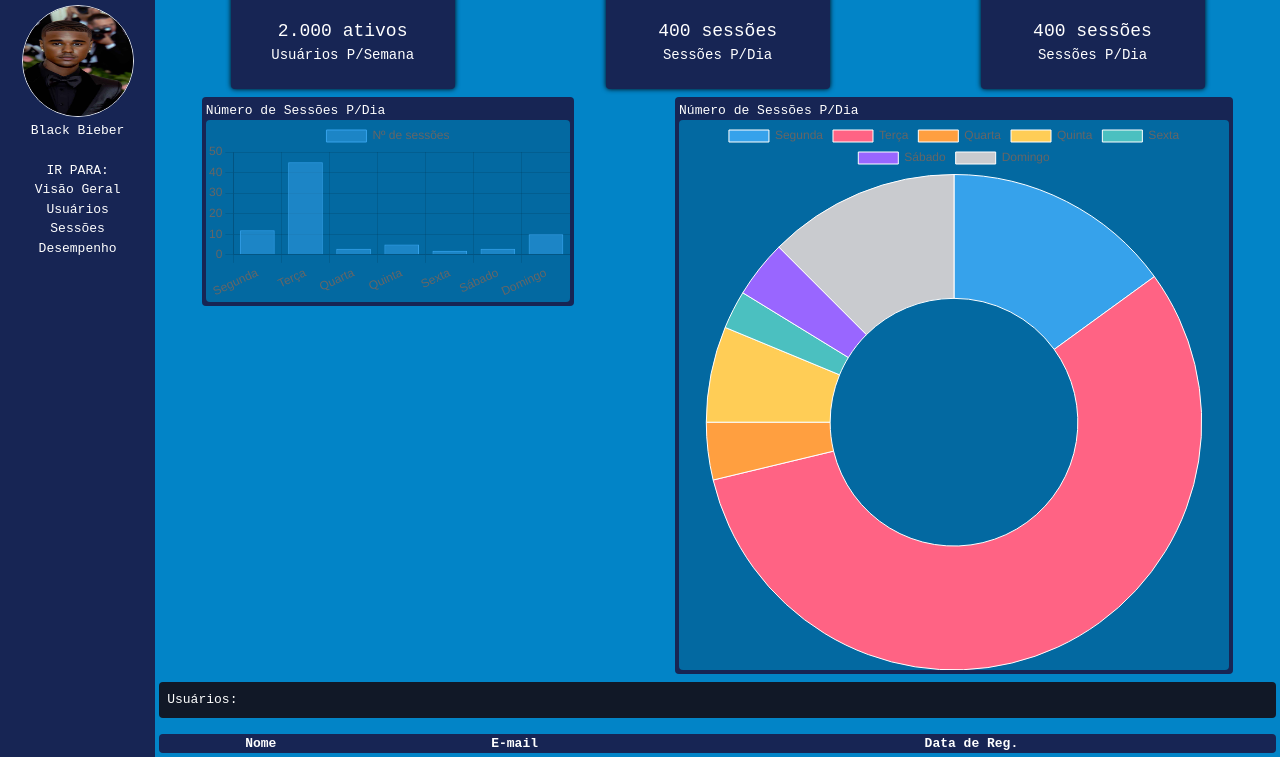
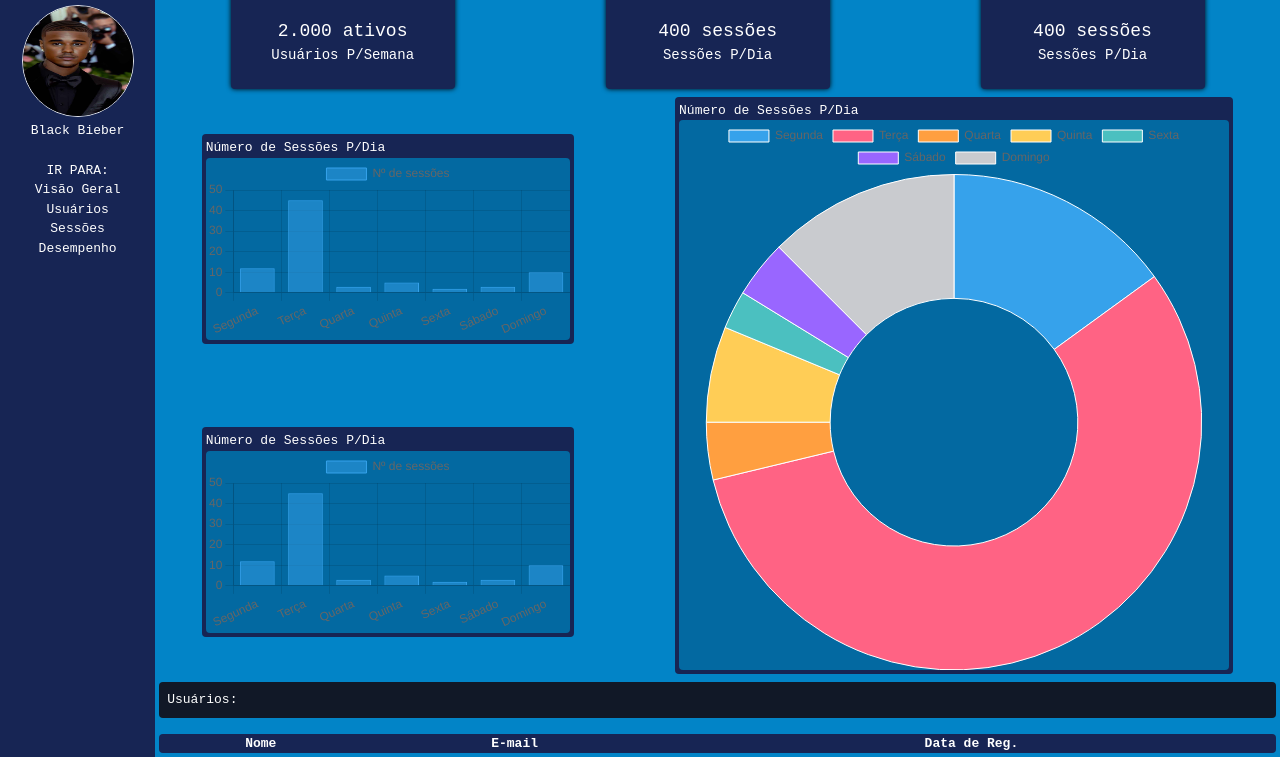
Before and after one commit to SalisSilva337/responsive-dashboard, a website: page src/Nadzieja/index.html in a window 1280 px wide. Shown: the part 55-812 px from the top of the page. Drawn offline with nearby package versions, Linux system fonts and the light colour scheme; files that its build step writes are made by us from their sources; no server answers.

Commit message:
mais um grafico adicionado

```diff
--- /dev/null
+++ b/src/Nadzieja/chart3.js
@@ -0,0 +1,30 @@
+let ctx3 = document.getElementById("barChart3");
+
+let barChart3 = new Chart(ctx3, {
+  type: "bar",
+  data: {
+    labels: [
+      "Segunda",
+      "Terça",
+      "Quarta",
+      "Quinta",
+      "Sexta",
+      "Sábado",
+      "Domingo",
+    ],
+    datasets: [
+      {
+        label: "Nº de sessões",
+        data: [12, 45, 3, 5, 2, 3, 10],
+        borderWidth: 1,
+      },
+    ],
+  },
+  options: {
+    scales: {
+      y: {
+        beginAtZero: true,
+      },
+    },
+  },
+});
--- a/src/Nadzieja/index.html
+++ b/src/Nadzieja/index.html
@@ -9,6 +9,7 @@
     <script src="https://cdn.jsdelivr.net/npm/chart.js"></script>
     <script src="script.js" defer></script>
     <script src="barChart.js" defer></script>
+    <script src="chart3.js" defer></script>
     <script src="doughnutChart.js" defer></script>
   </head>
   <body class="flex flex-col lg:flex-row">
@@ -103,12 +104,22 @@
         id="secaoGraficos"
         class="w-full flex flex-row lg:flex-row flex-wrap justify-around gap-4"
       >
-        <div class="bg-blue-950 rounded text-white p-1 w-full lg:w-1/3 h-fit">
-          <h1>Número de Sessões P/Dia</h1>
-          <div class="bg-sky-700 rounded">
-            <canvas id="barChart" class=""></canvas>
+        <section
+          class="lg:w-1/3 sm:w-full md:flex md:flex-col justify-around gap-2"
+        >
+          <div class="bg-blue-950 rounded text-white p-1 w-full h-fit">
+            <h1>Número de Sessões P/Dia</h1>
+            <div class="bg-sky-700 rounded">
+              <canvas id="barChart" class=""></canvas>
+            </div>
           </div>
-        </div>
+          <div class="bg-blue-950 rounded text-white p-1 w-full h-fit">
+            <h1>Número de Sessões P/Dia</h1>
+            <div class="bg-sky-700 rounded">
+              <canvas id="barChart3" class=""></canvas>
+            </div>
+          </div>
+        </section>
         <div class="bg-blue-950 rounded text-white p-1 w-full lg:w-1/2">
           <h1>Número de Sessões P/Dia</h1>
           <div class="bg-sky-700 rounded">
```
Also changed, not shown: src/output.css.
